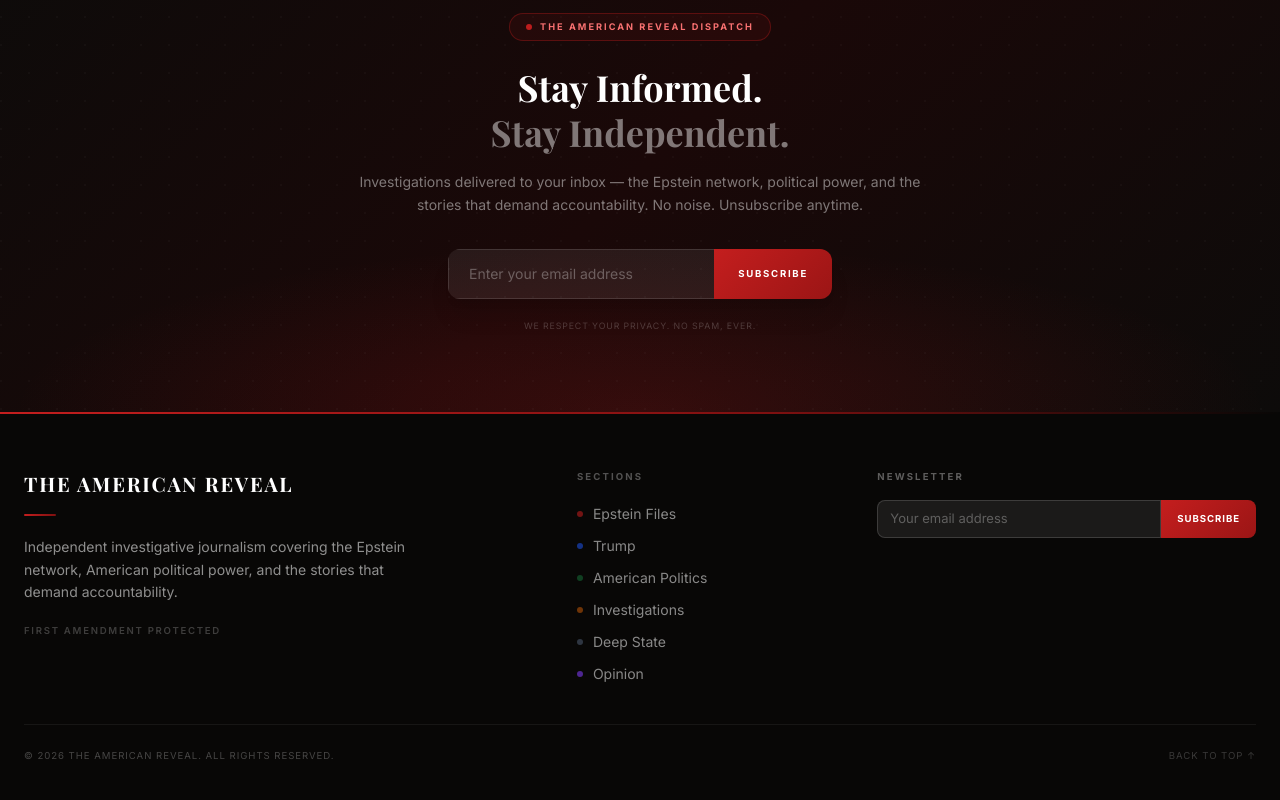
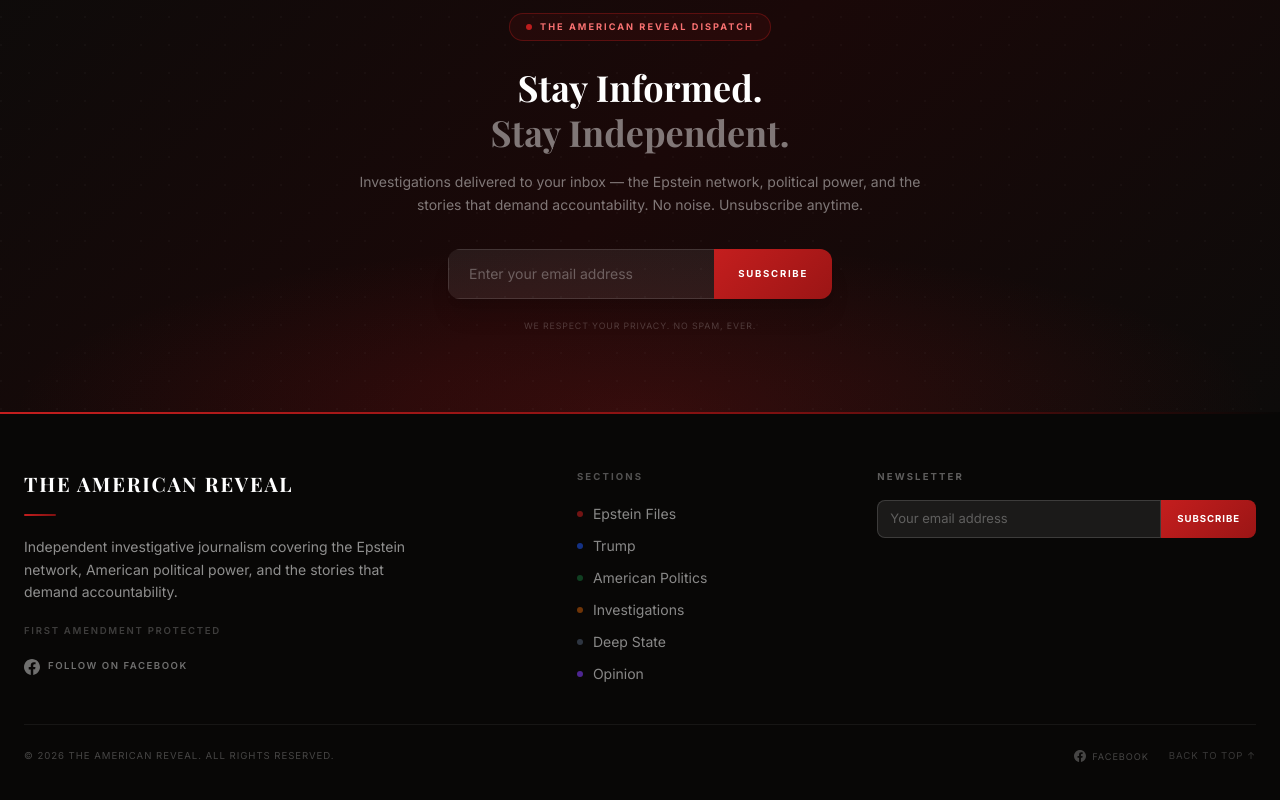
Before and after one commit to afterrender1/the-americanreveal, a Next.js app: page / in a window 1280 px wide. Shown: the part 3800-4600 px from the top of the page. Built offline with nearby package versions, Linux system fonts and the light colour scheme; no server answers; a web font is replaced by a local one.

Commit message:
updated all

```diff
--- a/app/components/Footer.tsx
+++ b/app/components/Footer.tsx
@@ -39,6 +39,21 @@
               <p className="text-[0.6rem] font-semibold uppercase tracking-[0.18em] mt-5" style={{ color: "rgba(255,255,255,0.22)" }}>
                 First Amendment Protected
               </p>
+              {/* Social */}
+              <div className="mt-5 flex items-center gap-3">
+                <a
+                  href="https://www.facebook.com/share/1HcJSYePw3/?mibextid=wwXIfr"
+                  target="_blank"
+                  rel="noopener noreferrer"
+                  className="flex items-center gap-2 text-[0.6rem] font-semibold uppercase tracking-[0.16em] transition-colors hover:text-white"
+                  style={{ color: "rgba(255,255,255,0.42)" }}
+                >
+                  <svg className="w-4 h-4 shrink-0" fill="currentColor" viewBox="0 0 24 24">
+                    <path d="M24 12.073C24 5.405 18.627 0 12 0S0 5.405 0 12.073C0 18.1 4.388 23.094 10.125 24v-8.437H7.078v-3.49h3.047V9.41c0-3.025 1.792-4.697 4.533-4.697 1.312 0 2.686.235 2.686.235v2.97h-1.514c-1.491 0-1.956.93-1.956 1.874v2.25h3.328l-.532 3.49h-2.796V24C19.612 23.094 24 18.1 24 12.073z"/>
+                  </svg>
+                  Follow on Facebook
+                </a>
+              </div>
             </div>
 
             {/* Sections */}
@@ -77,6 +92,19 @@
             <p className="text-[0.6rem] uppercase tracking-widest" style={{ color: "rgba(255,255,255,0.25)" }}>
               © {new Date().getFullYear()} The American Reveal. All rights reserved.
             </p>
+            <div className="flex items-center gap-5">
+              <a
+                href="https://www.facebook.com/share/1HcJSYePw3/?mibextid=wwXIfr"
+                target="_blank"
+                rel="noopener noreferrer"
+                className="flex items-center gap-1.5 text-[0.575rem] uppercase tracking-widest transition-colors hover:text-white/60"
+                style={{ color: "rgba(255,255,255,0.25)" }}
+              >
+                <svg className="w-3 h-3" fill="currentColor" viewBox="0 0 24 24">
+                  <path d="M24 12.073C24 5.405 18.627 0 12 0S0 5.405 0 12.073C0 18.1 4.388 23.094 10.125 24v-8.437H7.078v-3.49h3.047V9.41c0-3.025 1.792-4.697 4.533-4.697 1.312 0 2.686.235 2.686.235v2.97h-1.514c-1.491 0-1.956.93-1.956 1.874v2.25h3.328l-.532 3.49h-2.796V24C19.612 23.094 24 18.1 24 12.073z"/>
+                </svg>
+                Facebook
+              </a>
               <Link
                 href="/"
                 className="text-[0.6rem] uppercase tracking-widest transition-colors hover:text-white/50"
@@ -86,6 +114,7 @@
               </Link>
             </div>
           </div>
+        </div>
       </footer>
     </>
   );
--- a/app/layout.tsx
+++ b/app/layout.tsx
@@ -23,6 +23,12 @@
   },
   description:
     "Investigative journalism covering the Epstein network, American politics, and the stories the powerful want buried.",
+  icons: {
+    icon: [
+      { url: "/favicon.svg", type: "image/svg+xml" },
+    ],
+    shortcut: "/favicon.svg",
+  },
   openGraph: {
     siteName: "The American Reveal",
     type: "website",
```
Also changed, not shown: app/icon.svg (added), public/favicon.svg (added). Lines whose indentation alone changed are shown as unchanged.
